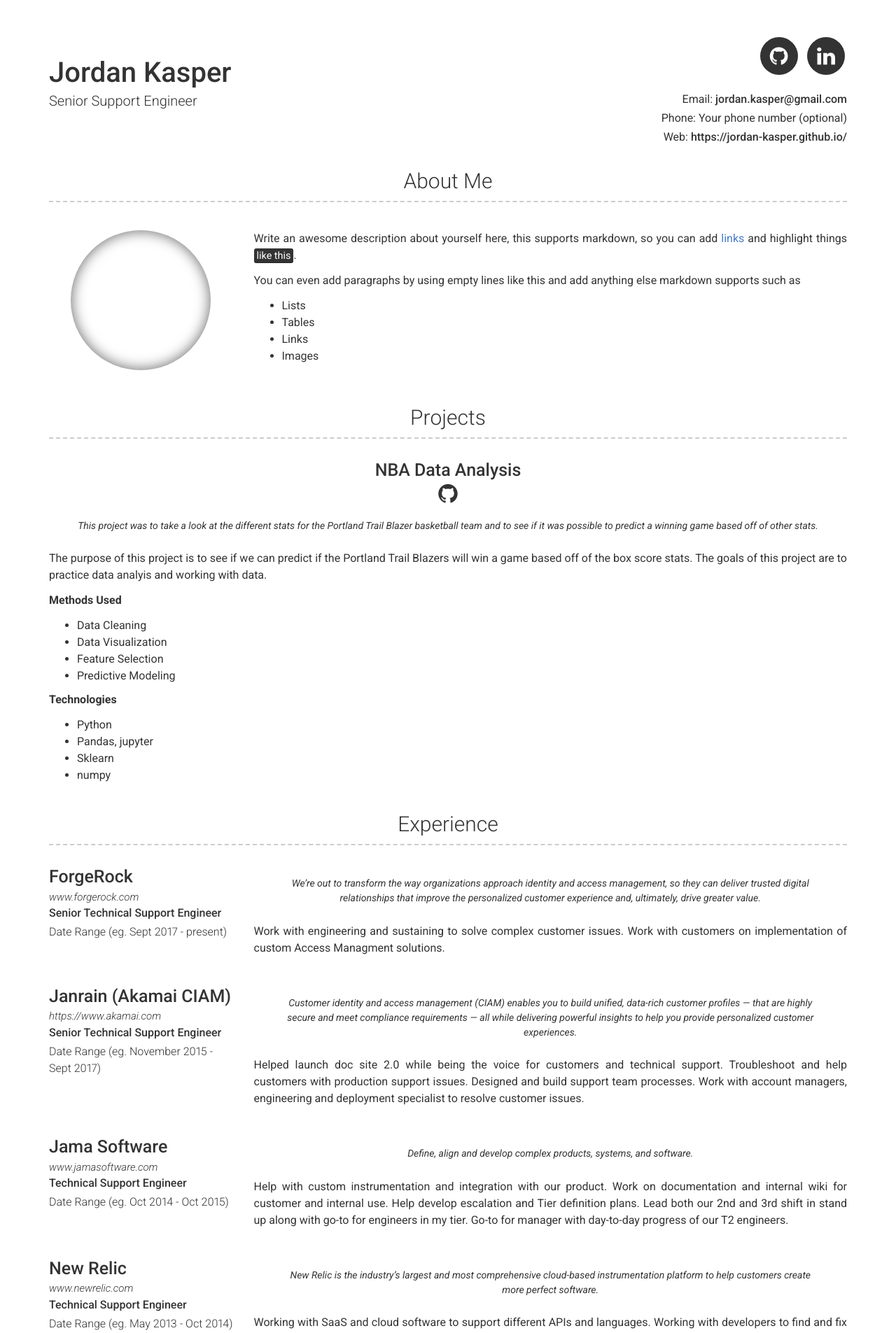
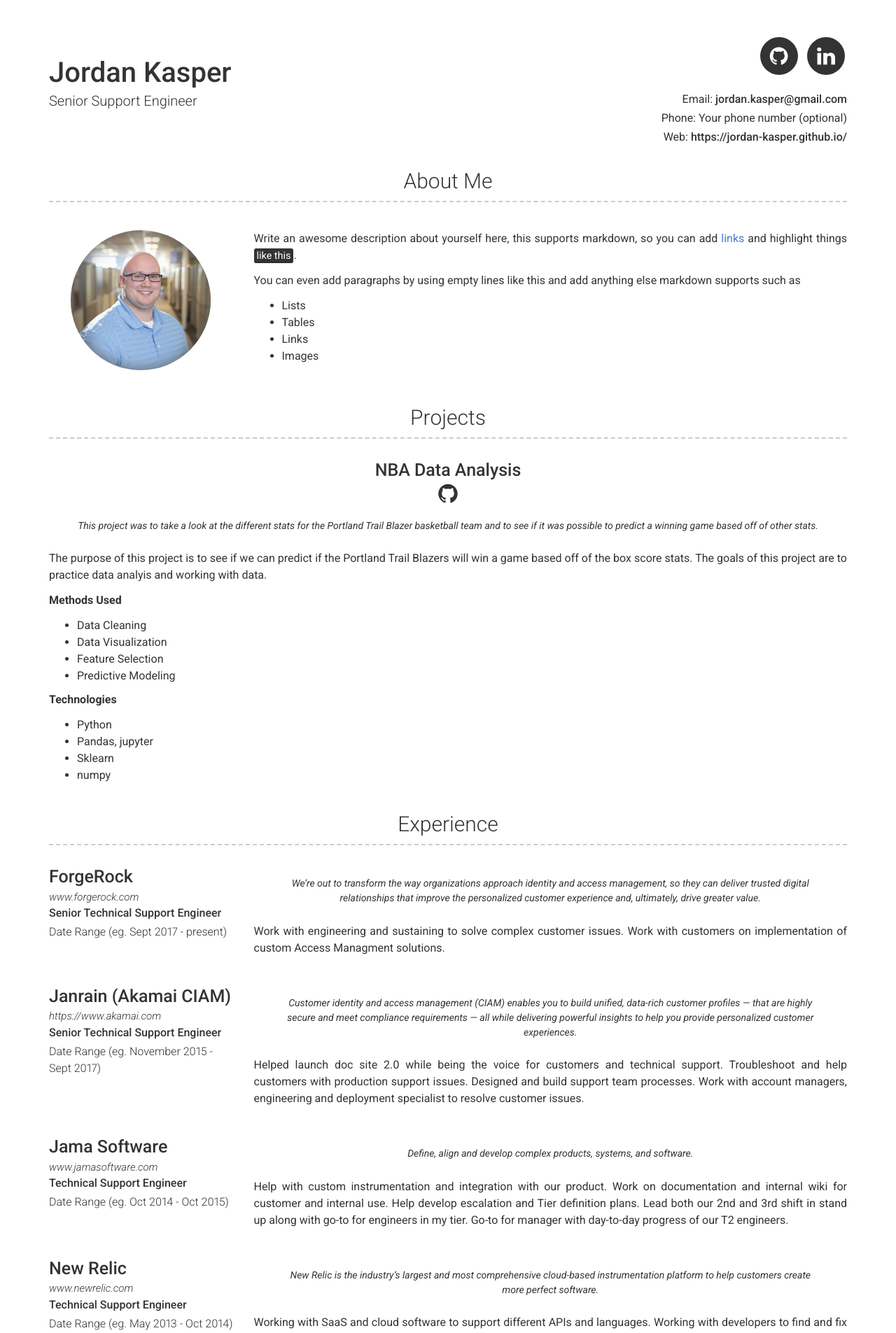
Before and after one commit to jordan-kasper/jordan-kasper.github.io, a Jekyll site: the page built from index.md, in a window 1280 px wide. Shown: the top 1905 px of the page at 70% size. Built offline with Jekyll 4.4.1, drawn with Linux system fonts in a browser that asks for light colours.

Commit message:
Update _config.yml

```diff
--- a/_config.yml
+++ b/_config.yml
@@ -15,7 +15,7 @@
 
 # About Section
 # about_title: About Me (Use this to override about section title)
-about_profile_image: jordan-kasper.github.io/images/image.jpg
+about_profile_image: https://github.com/jordan-kasper/jordan-kasper.github.io/blob/master/_data/images/image.jpg
 about_content: | # this will include new lines to allow paragraphs
   Write an awesome description about yourself here, this supports markdown, so you can add [links](http://foobar.com) and highlight things <mark>like this</mark>.
 
```
